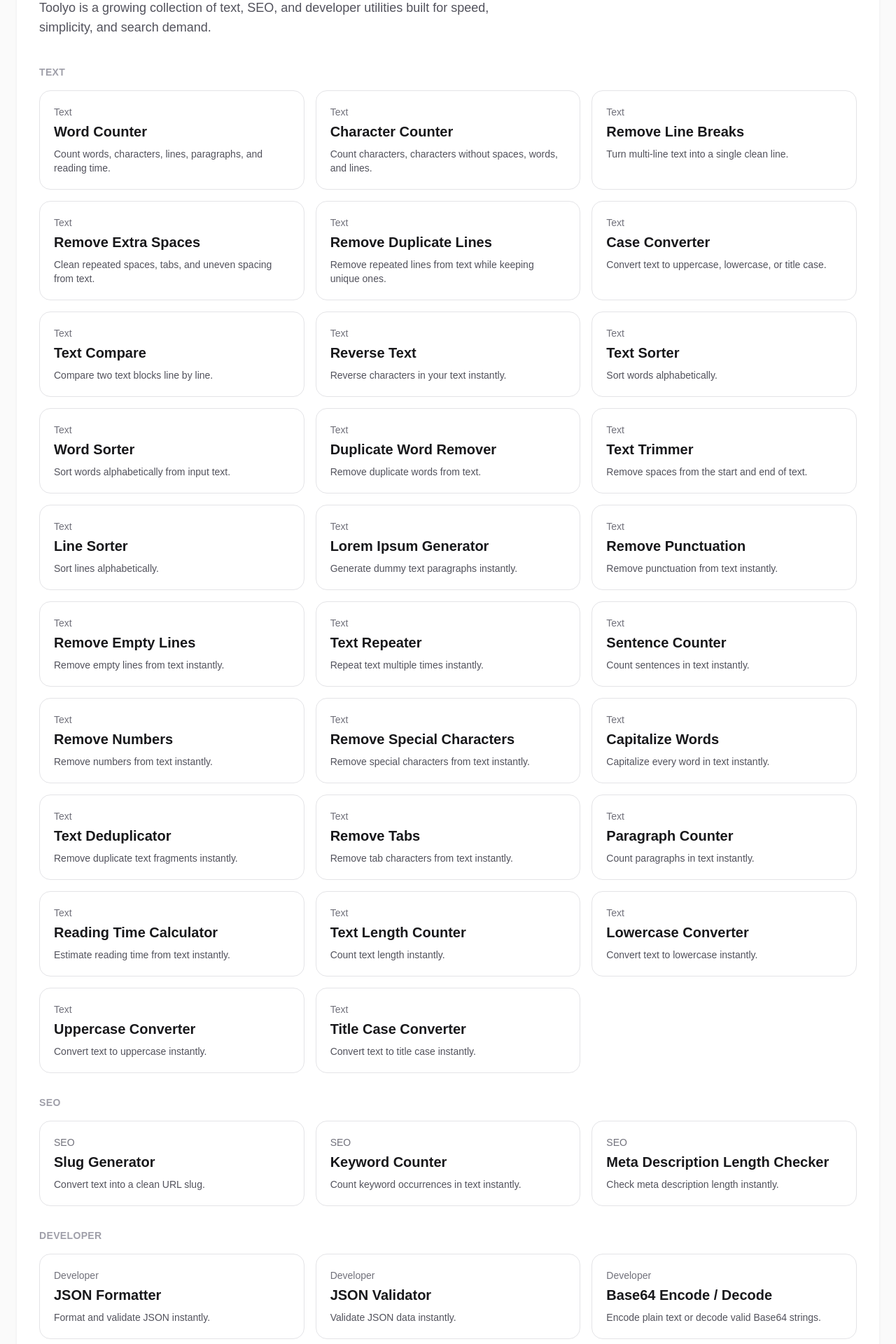
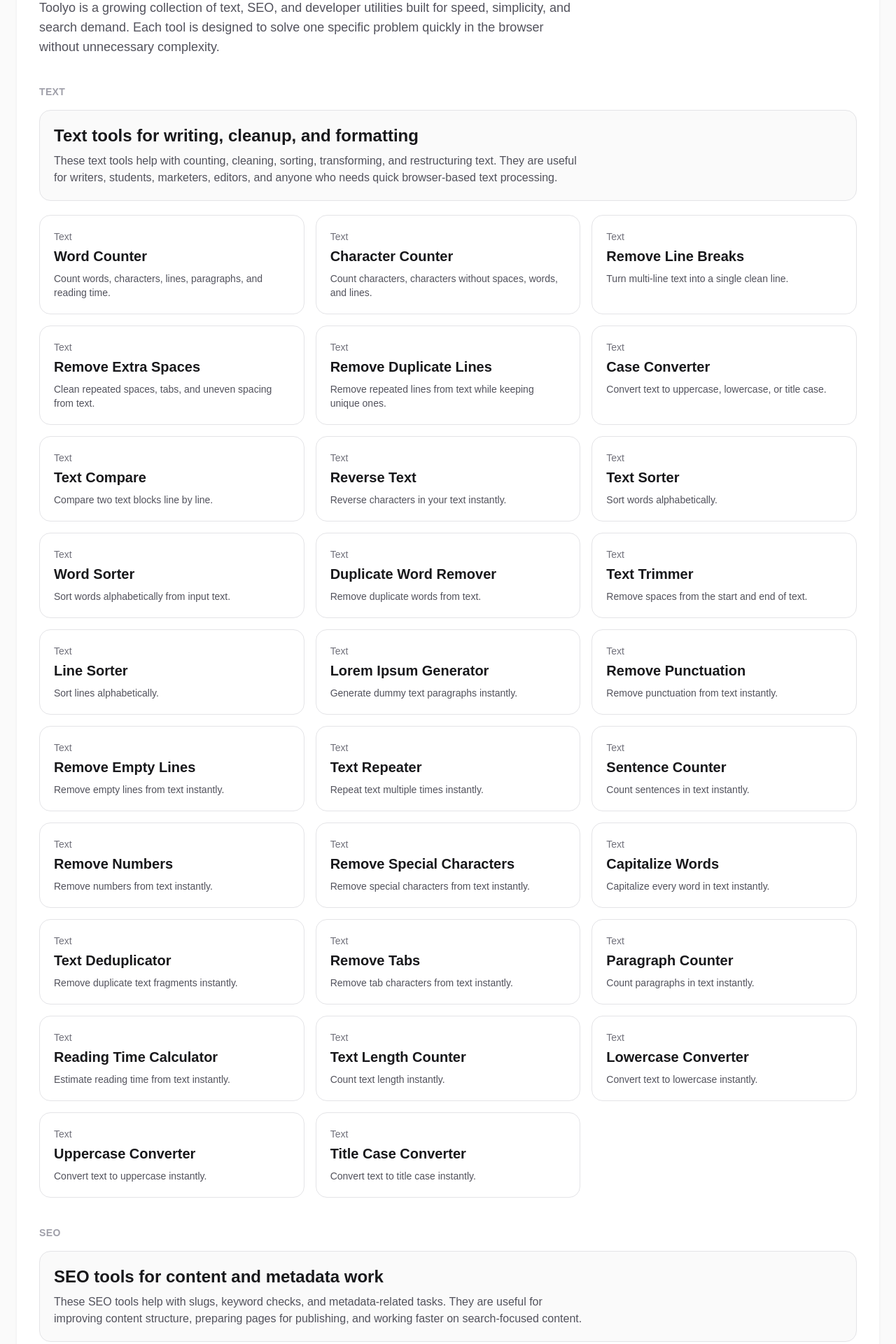
Before and after one commit to Kalluska/Toolyo, a Next.js app: page / in a window 1280 px wide. Shown: the part 220-2140 px from the top of the page at 70% size. Built offline with nearby package versions, Linux system fonts and the light colour scheme.

Commit message:
Add category intro content to homepage

```diff
--- a/src/app/page.tsx
+++ b/src/app/page.tsx
@@ -1,5 +1,23 @@
 import Link from "next/link";
 import { tools } from "@/data/tools";
+
+const categoryIntro: Record<string, { title: string; description: string }> = {
+  Text: {
+    title: "Text tools for writing, cleanup, and formatting",
+    description:
+      "These text tools help with counting, cleaning, sorting, transforming, and restructuring text. They are useful for writers, students, marketers, editors, and anyone who needs quick browser-based text processing.",
+  },
+  SEO: {
+    title: "SEO tools for content and metadata work",
+    description:
+      "These SEO tools help with slugs, keyword checks, and metadata-related tasks. They are useful for improving content structure, preparing pages for publishing, and working faster on search-focused content.",
+  },
+  Developer: {
+    title: "Developer tools for encoding, JSON, and text processing",
+    description:
+      "These developer tools help with common technical tasks such as formatting JSON, encoding and decoding strings, normalizing text, and preparing structured content. They are built for speed and simple browser-based use.",
+  },
+};
 
 export default function HomePage() {
   const groupedTools = tools.reduce<Record<string, typeof tools>>((acc, tool) => {
@@ -25,17 +43,29 @@
       <section className="mx-auto max-w-7xl px-6 py-10">
         <div className="rounded-3xl bg-white p-8 shadow-sm ring-1 ring-zinc-100">
           <h2 className="text-4xl font-bold">Simple tools people actually search for</h2>
-          <p className="mt-4 max-w-2xl text-lg text-zinc-600">
+          <p className="mt-4 max-w-3xl text-lg text-zinc-600">
             Toolyo is a growing collection of text, SEO, and developer utilities built for speed,
-            simplicity, and search demand.
+            simplicity, and search demand. Each tool is designed to solve one specific problem
+            quickly in the browser without unnecessary complexity.
           </p>
 
-          <div className="mt-10 space-y-8">
-            {Object.entries(groupedTools).map(([category, categoryTools]) => (
+          <div className="mt-10 space-y-10">
+            {Object.entries(groupedTools).map(([category, categoryTools]) => {
+              const intro = categoryIntro[category];
+
+              return (
                 <div key={category}>
                   <div className="mb-4 text-sm font-semibold uppercase tracking-wide text-zinc-400">
                     {category}
                   </div>
+
+                  {intro && (
+                    <div className="mb-5 rounded-2xl border border-zinc-200 bg-zinc-50 p-5">
+                      <h3 className="text-2xl font-bold">{intro.title}</h3>
+                      <p className="mt-2 max-w-3xl text-zinc-600">{intro.description}</p>
+                    </div>
+                  )}
+
                   <div className="grid gap-4 md:grid-cols-2 lg:grid-cols-3">
                     {categoryTools.map((tool) => (
                       <Link
@@ -50,7 +80,8 @@
                     ))}
                   </div>
                 </div>
-            ))}
+              );
+            })}
           </div>
         </div>
       </section>
```
Lines whose indentation alone changed are shown as unchanged.
